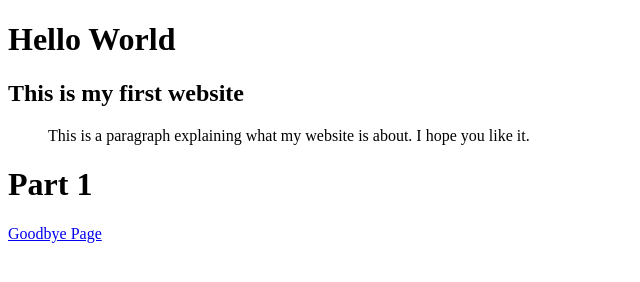
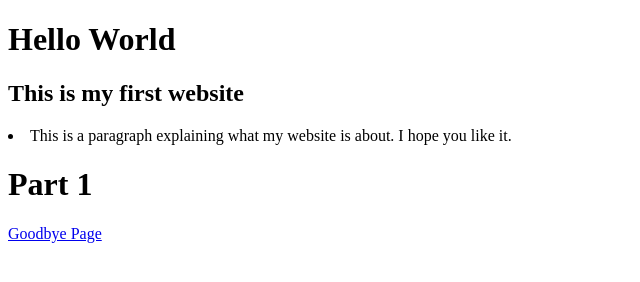
Before and after one commit to conorsanchez/conor-simple-website, a plain HTML site: page index.html in a window 1280 px wide. Shown: the full height of the page, 0-640 px from the left. Drawn offline with Linux system fonts and the light colour scheme.

Commit message:
add bullet for real

```diff
--- a/index.html
+++ b/index.html
@@ -5,7 +5,7 @@
 <h1>Hello World</h1>
 <h2>This is my first website</h2>
 
-<p> <ul>This is a paragraph explaining what my website is about. I hope you like it. </ul></p>
+<p> <li>This is a paragraph explaining what my website is about. I hope you like it. </li></p>
 
 <h1> Part 1 </h1>
 
```
